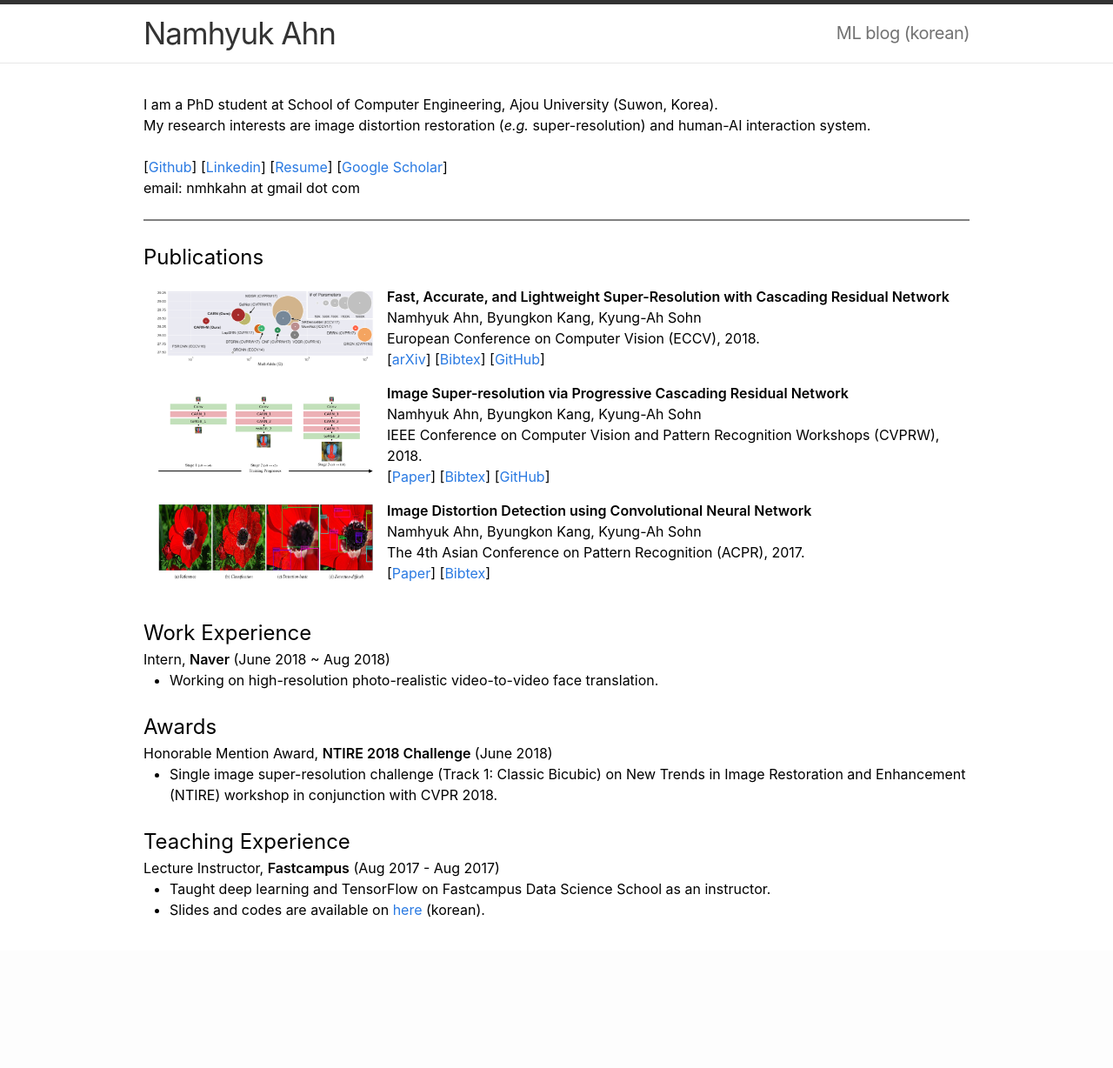
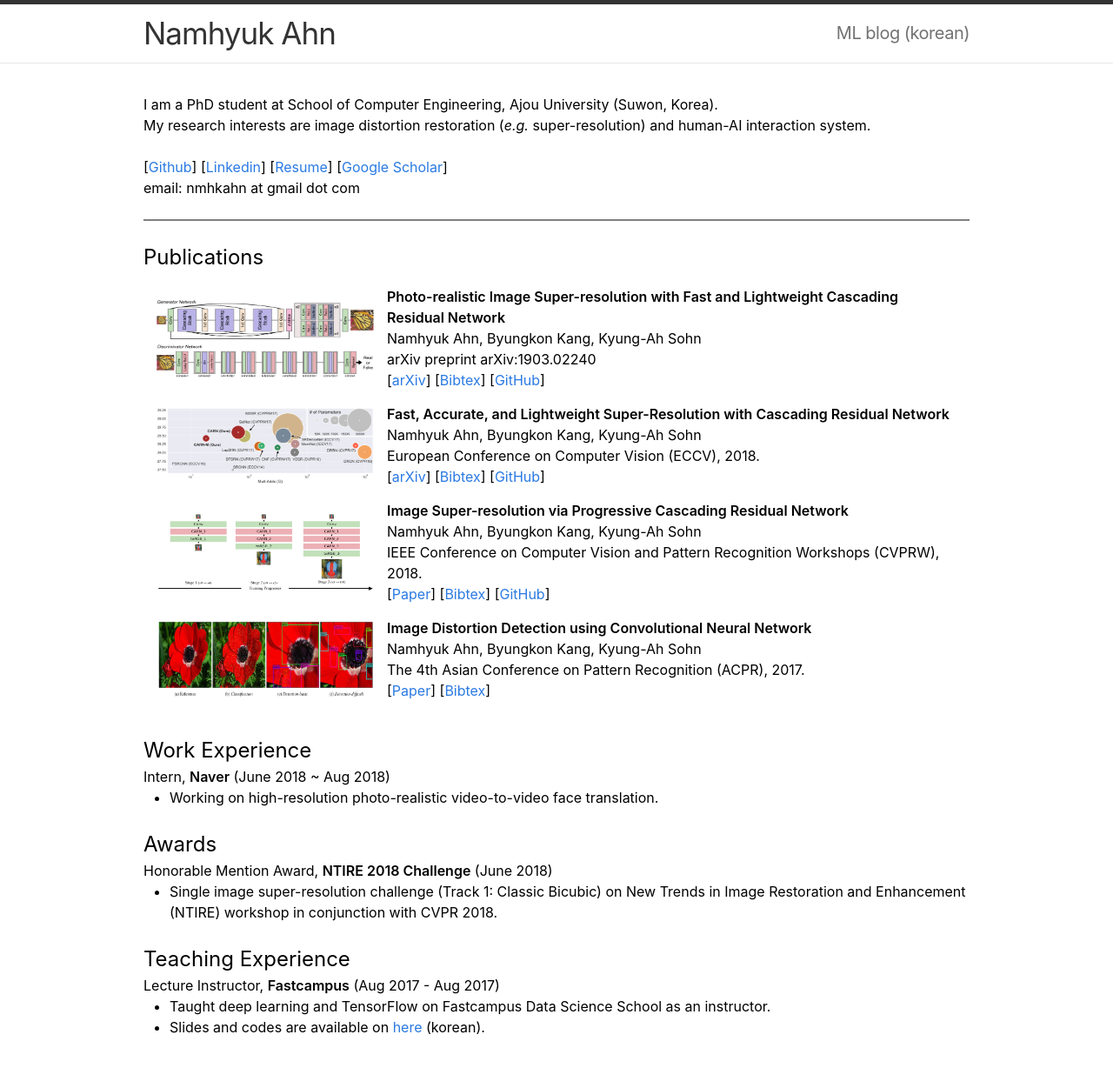
Before and after one commit to nmhkahn/nmhkahn.github.io, a Jekyll site: the page index.html, which Jekyll copies as it is, in a window 1280 px wide. Shown: the whole page at 87% size. Built offline with Jekyll 4.4.1, drawn with Linux system fonts in a browser that asks for light colours; before the commit the page ends 1093 px from its top, so only the background shows below that.

Commit message:
Update blog

```diff
--- /dev/null
+++ b/assets/paper/arxiv2019a.txt
@@ -0,0 +1,6 @@
+@article{ahn2018photo,
+  title={Photo-realistic Image Super-resolution with Fast and Lightweight Cascading Residual Network},
+  author={Ahn, Namhyuk and Kang, Byungkon and Sohn, Kyung-Ah},
+  journal={arXiv preprint arXiv:1903.02240},
+  year={2019}
+}
--- a/assets/paper/eccv2018.txt
+++ b/assets/paper/eccv2018.txt
@@ -1,6 +1,6 @@
-@article{ahn2018fast,
-  title={Fast, Accurate, and Lightweight Super-Resolution with Cascading Residual Network},
+@inproceedings{ahn2018fast,
+  title={Fast, accurate, and lightweight super-resolution with cascading residual network},
   author={Ahn, Namhyuk and Kang, Byungkon and Sohn, Kyung-Ah},
-  journal={arXiv preprint arXiv:1803.08664},
+  booktitle={Proceedings of the European Conference on Computer Vision (ECCV)},
   year={2018}
 }
--- a/index.html
+++ b/index.html
@@ -66,6 +66,20 @@
 
         <table cellspacing="15">
         <tbody>
+            <tr>
+                <td width="25%">
+                    <img width="250" height="90" align="center" src="./assets/paper/arxiv2019a.png" border="0">
+                </td>
+                <td>
+                    <b>Photo-realistic Image Super-resolution with Fast and Lightweight Cascading Residual Network</b><br>
+                    Namhyuk Ahn, Byungkon Kang, Kyung-Ah Sohn<br>
+                    arXiv preprint arXiv:1903.02240<br>
+                    [<a href="https://arxiv.org/abs/1903.02240">arXiv</a>]
+                    [<a href="./assets/paper/arxiv2019a.txt">Bibtex</a>]
+                    [<a href="https://github.com/nmhkahn/PCARN-pytorch">GitHub</a>]
+                </td>
+            </tr>
+
             <tr>
                 <td width="25%">
                     <img width="250" height="90" align="center" src="./assets/paper/eccv2018.png" border="0">
```
Also changed, not shown: assets/paper/arxiv2019a.png (added), 1 other file.
